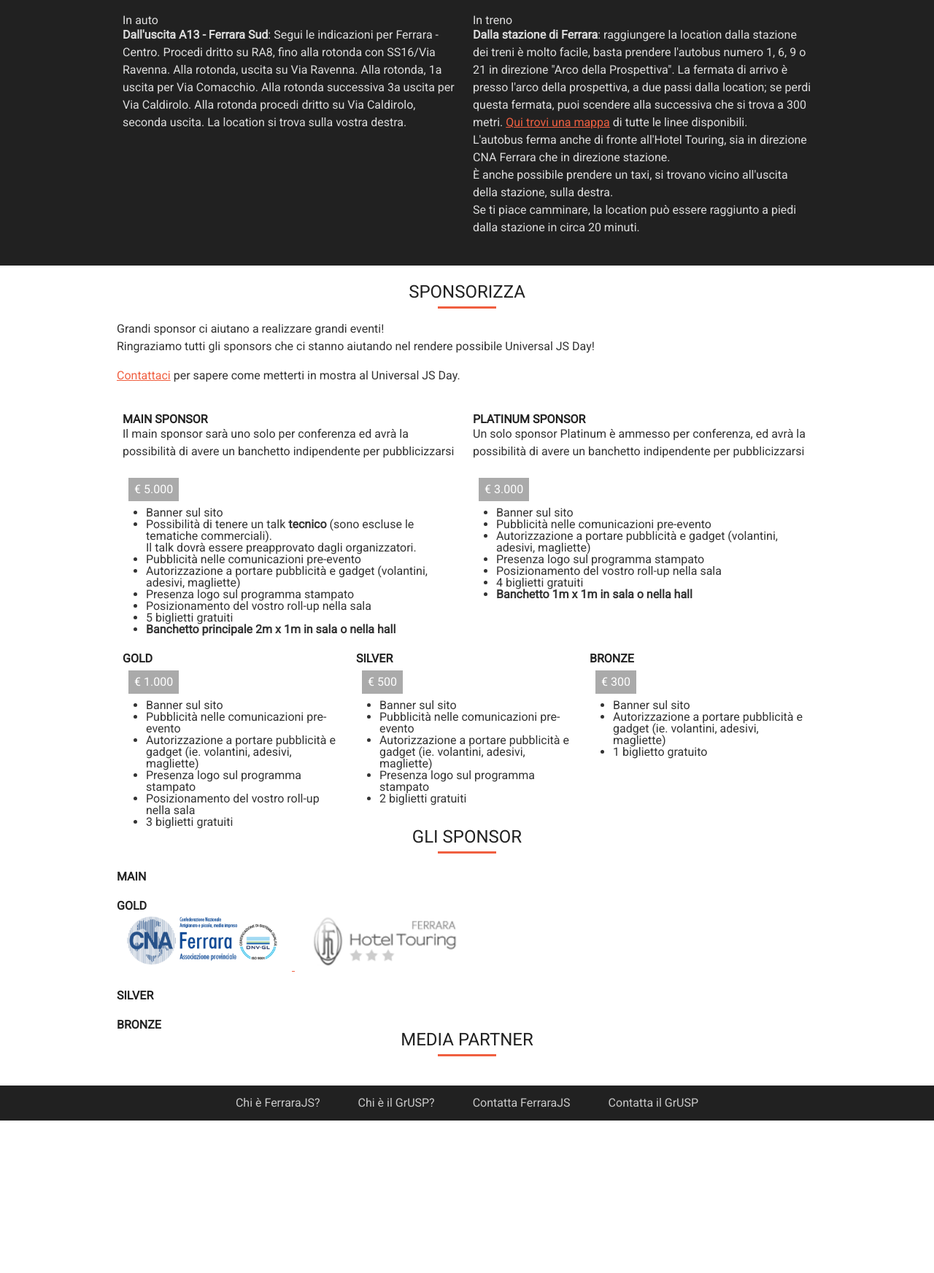
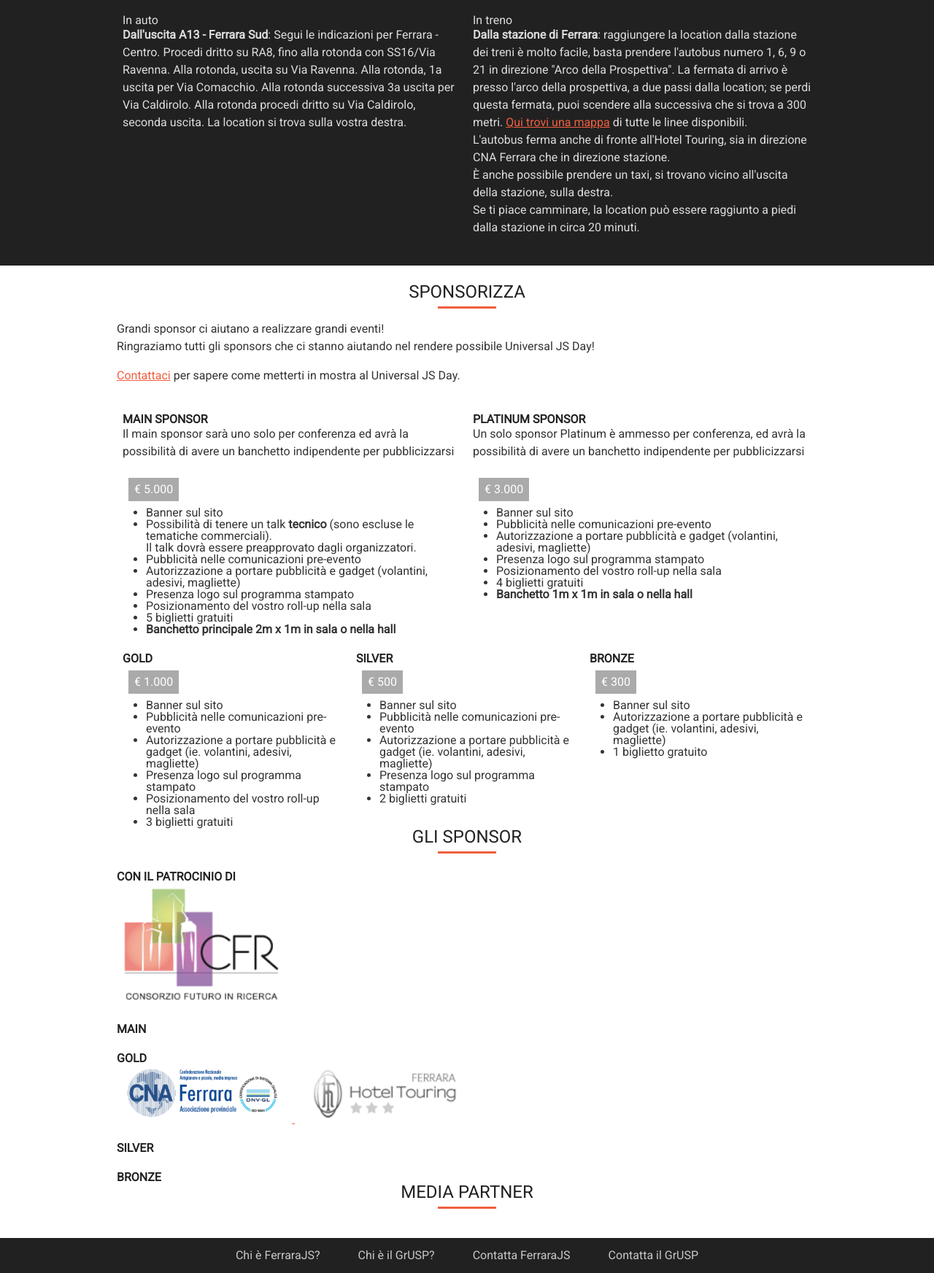
Before and after one commit to FerraraJS/2017.universaljsday.com, a Jekyll site: the page built from index.html, in a window 1280 px wide, cut to the strip 2383-4128 px from the top of the page. Shown: the whole strip at 73% size. Built offline with Jekyll 4.4.1, drawn with Linux system fonts in a browser that asks for light colours; Markdown is read by kramdown in place of the engine named in the settings; before the commit the page ends 3919 px from its top, so only the background shows below that.

Commit message:
feat: added CFR

```diff
--- a/_includes/section-sponsors.html
+++ b/_includes/section-sponsors.html
@@ -84,6 +84,17 @@
 
   <h3>Gli Sponsor</h3>
 
+
+  <div class="patr_sponsor">
+    <h4 class="patr">Con il patrocinio di</h4>
+
+    <a class="banner" href="http://www.cieffeerre.it/" title="Consorzio Futuro in Ricerca">
+      <img src="./images/sponsors/cfr.png" alt="sponsor Hotel Touring Ferrara"/>
+    </a>
+
+    <div class="clear"></div>
+  </div>
+
   <div class="main_sponsor">
     <h4 class="main">Main</h4>
 
--- a/css/index.scss
+++ b/css/index.scss
@@ -229,7 +229,7 @@
     clear: both;
 }
 
-.gold_sponsors img{
+#sponsor div a img{
     width: 15rem;
     max-width: 100%;
     height: auto;
```
Also changed, not shown: images/sponsors/cfr.png (added).
